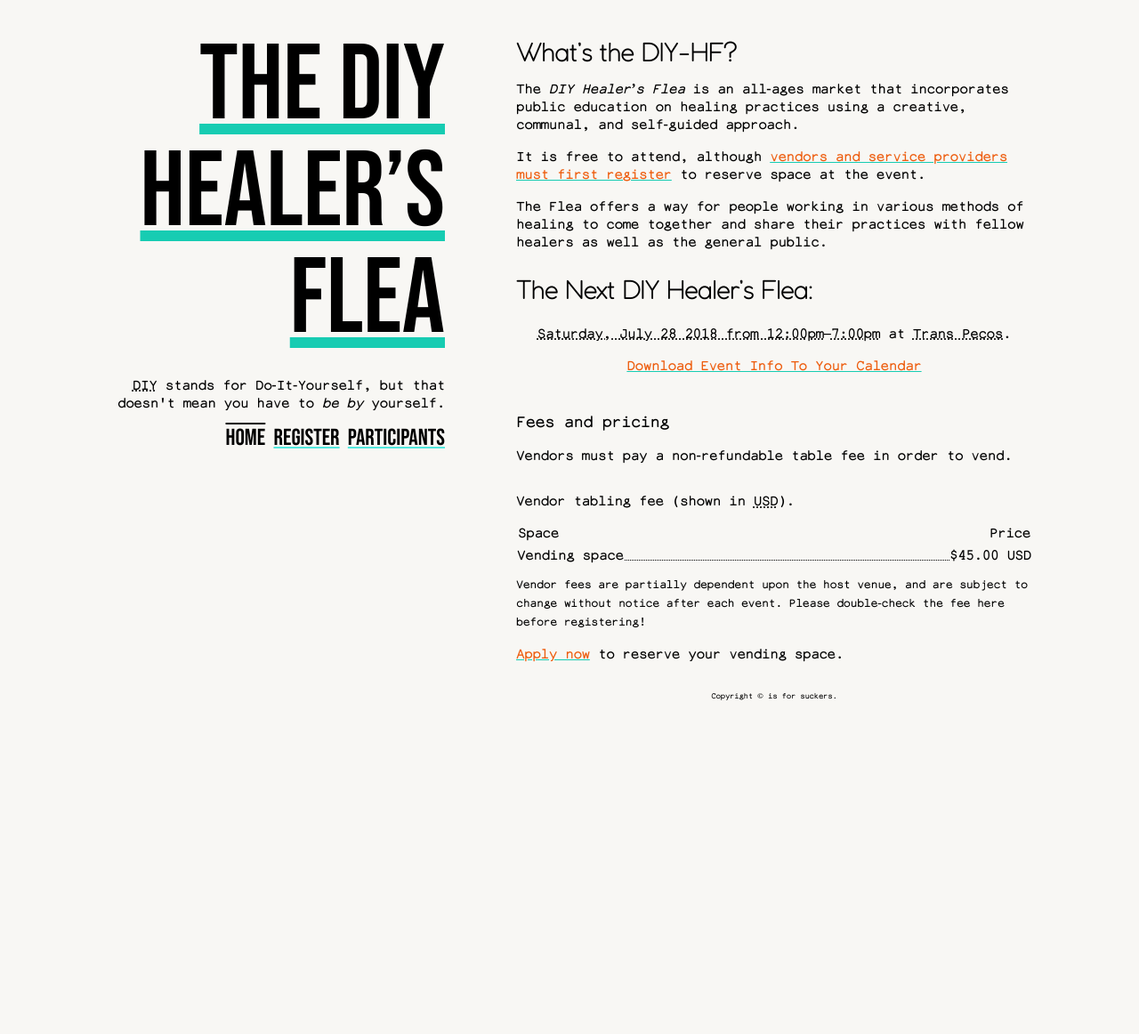
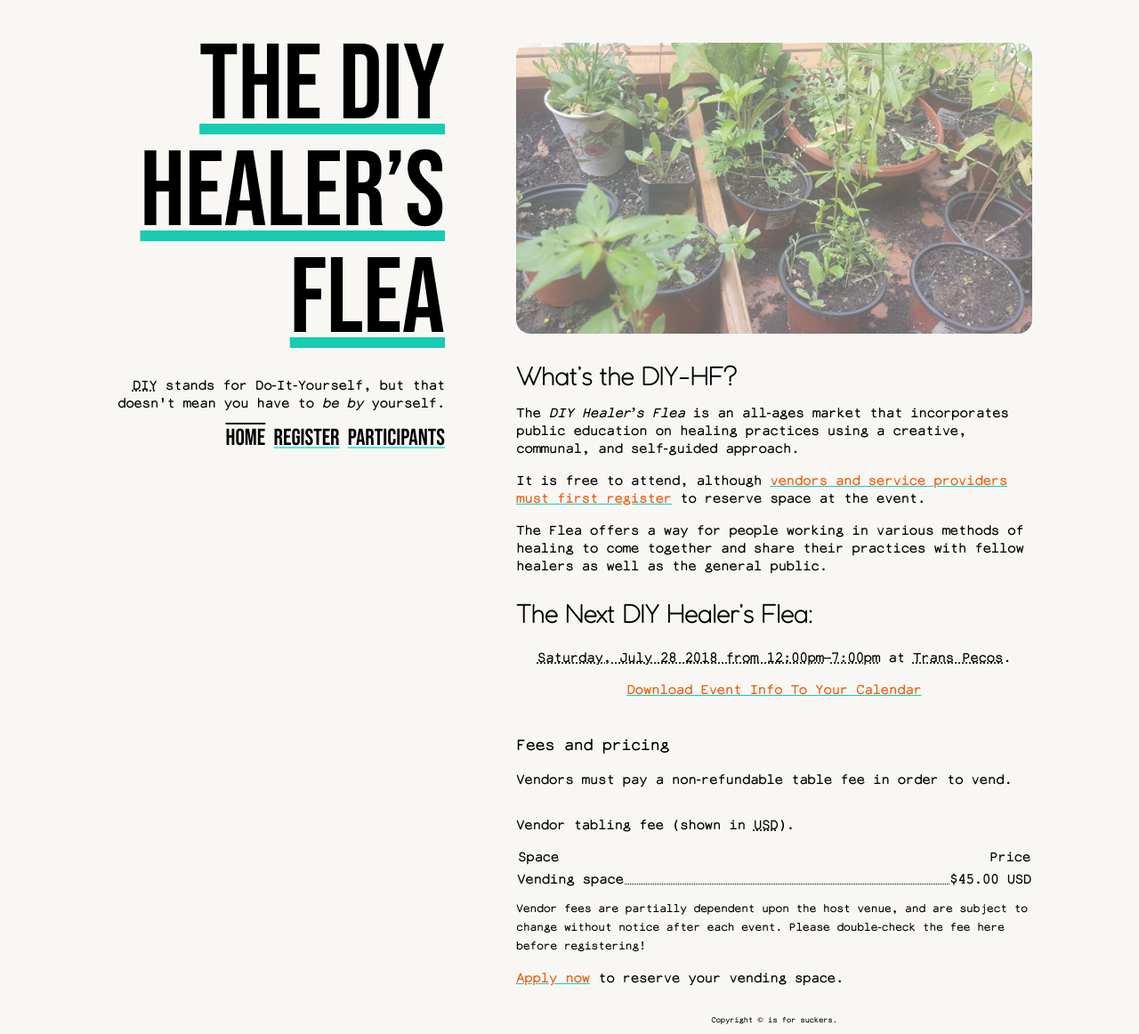
Before and after one commit to meitar/diy-healers-flea, a Jekyll site: the page built from index.html, in a window 1280 px wide and 1162 px high. Shown: the whole window at 89% size. Built offline with Jekyll 4.4.1, drawn with Linux system fonts in a browser that asks for light colours.

Commit message:
Add some images with a simplistic fade (for now).

```diff
--- a/index.html
+++ b/index.html
@@ -1,6 +1,20 @@
 ---
 title: Home
 ---
+<ul id="carousel">
+    <li>
+        <img src="{{ "static/img/2018-06-24-diy-healers-flea-plants.jpeg" | relative_url }}" alt="" width="100%" />
+    </li>
+    <li>
+        <img src="{{ "static/img/2018-06-24-diy-healers-flea-vending-1.jpeg" | relative_url }}" alt="" width="100%" />
+    </li>
+    <li>
+        <img src="{{ "static/img/2018-06-24-diy-healers-flea-signage.jpeg" | relative_url }}" alt="" width="100%" />
+    </li>
+    <li>
+        <img src="{{ "static/img/2018-06-24-diy-healers-flea-vending-2.jpeg" | relative_url }}" alt="" width="100%" />
+    </li>
+</ul>
 <div class="h-event vevent">
     <section id="about">
         <h2>What&rsquo;s the DIY-HF?</h2>
--- a/static/css/main.css
+++ b/static/css/main.css
@@ -253,3 +253,42 @@
 section.overlay h2 {
     margin-top: 2em;
 }
+
+/**
+ * @group Home page carousel.
+ */
+#carousel {
+    margin: 0;
+    padding: 0;
+    list-style-type: none;
+    position: relative;
+    width: 100%;
+}
+#carousel li {
+    position: absolute;
+    top: 0;
+    left: 0;
+}
+#carousel li:first-of-type {
+    position: static;
+}
+#carousel img {
+    border-radius: 1em;
+    opacity: 0;
+}
+#carousel li:first-of-type img {
+    animation: fade-in 15s 0s infinite;
+}
+#carousel li:nth-of-type(2) img {
+    animation: fade-in 15s 7.5s infinite;
+}
+#carousel li:nth-of-type(3) img {
+    animation: fade-in 15s 15s infinite;
+}
+#carousel li:nth-of-type(4) img {
+    animation: fade-in 15s 22.5s infinite;
+}
+@keyframes fade-in {
+    from { opacity: 0 }
+    to { opacity: 1; }
+}
```
Also changed, not shown: static/img/2018-06-24-diy-healers-flea-plants.jpeg (added), static/img/2018-06-24-diy-healers-flea-signage.jpeg (added), static/img/2018-06-24-diy-healers-flea-vending-1.jpeg (added), static/img/2018-06-24-diy-healers-flea-vending-2.jpeg (added).
